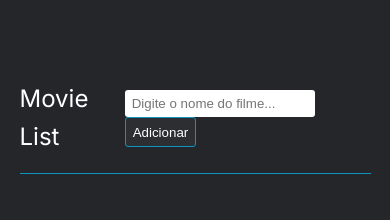
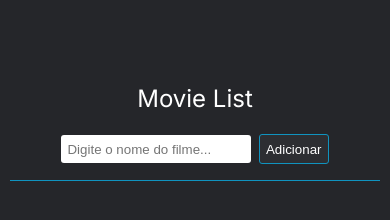
Before and after one commit to pedrohenrique11/movie-list, a website with bundled scripts: page index.html in a window 390 px wide. Built offline with nearby package versions, Linux system fonts and the light colour scheme; no server answers.

Commit message:
style: add responsive style

```diff
--- a/src/sass/main.scss
+++ b/src/sass/main.scss
@@ -8,9 +8,18 @@ header {
     padding: 5rem 0 1rem 0;
     margin-bottom: 5rem;
 
+    @media screen and (max-width:410px) {
+        flex-direction: column;
+        justify-content: space-between;
+        align-items: center;
+      }
+
 
     border-bottom: 1px solid #1093BF;
     h1 {
+        @media screen and (max-width:410px) {
+            margin-bottom: 1rem;
+          }
     }
     .form {
         input {
@@ -40,10 +49,13 @@ header {
 
 }
 section {
-    width: 60rem;
+    width: 50rem;
     max-width: 90%;
     margin: 0 auto;
     background-color: var(--primary-color);
+    @media screen and (max-width:550px) {
+        max-width: 95%;
+      }
 
     ul {
         list-style: none;
```
Also changed, not shown: src/css/main.css, 1 other file.
